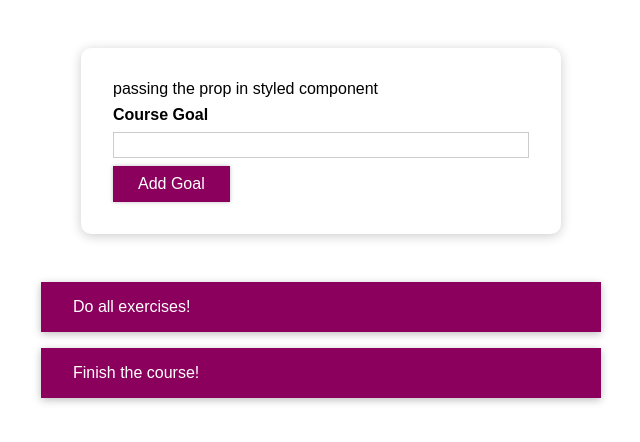
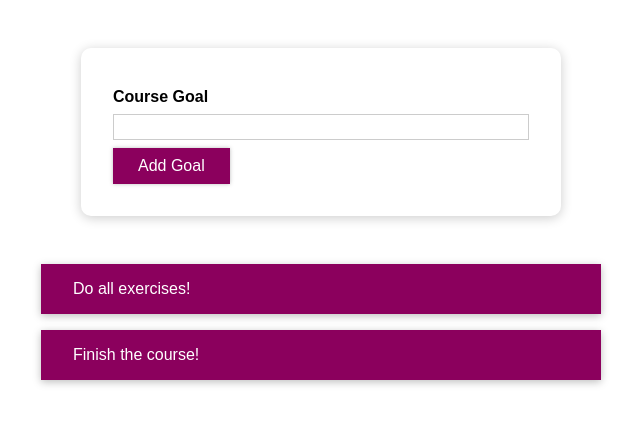
Before and after one commit to udashsanam/react-projects, a React (Create React App) app in the folder 01-starting-project/: page / in a window 1280 px wide. Shown: the top 442 px of the page, without its empty margins (319-959 px from the left). Built offline with nearby package versions, Linux system fonts and the light colour scheme.

Commit message:
add: styled component

```diff
--- a/01-starting-project/src/components/CourseGoals/CourseInput/CourseInput.js
+++ b/01-starting-project/src/components/CourseGoals/CourseInput/CourseInput.js
@@ -75,7 +75,7 @@ const CourseInput = props => {
     {/* inside the ` <value> ` treated as string  */}
       {/* one way of using style component  */}
       {/* <FormControl className={!isValid && 'invalid'}> */}
-      passing the prop in styled component
+      {/* passing the prop in styled component  */}
       <FormControl  invalid = {!isValid}>
         <label >Course Goal</label>
         <input
```
Also changed, not shown: 1 other file (tests, documents, lock files or other folders).
